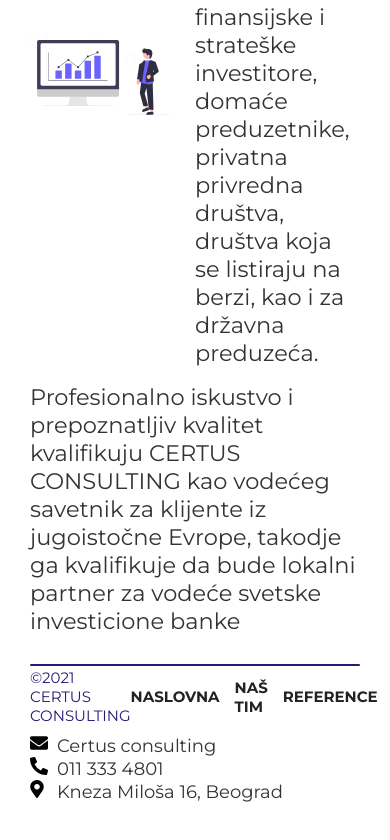
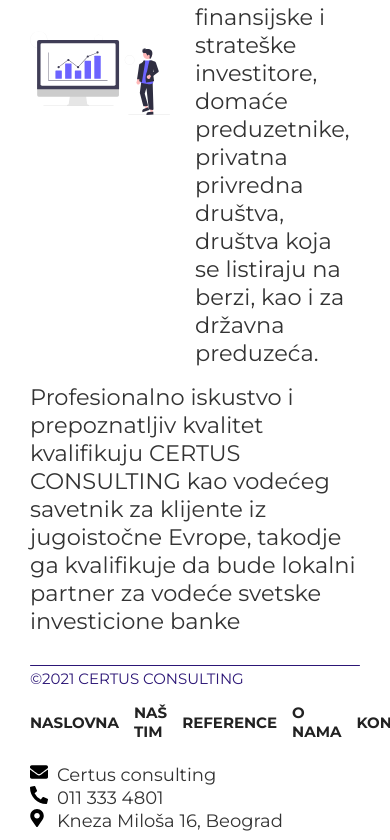
Before and after one commit to Aleksandarc/certusConsulting, a plain HTML site: page index.html in a window 390 px wide. Shown: the part 4762-5602 px from the top of the page. Before the commit the page ends 5573 px from the top, so only its background shows below. Drawn offline with Linux system fonts and the light colour scheme.

Commit message:
Responsive footer

```diff
--- a/style.css
+++ b/style.css
@@ -24,6 +24,10 @@
   font-weight: inherit;
   color: var(--primary-color);
   text-transform: uppercase;
+}
+
+body {
+  overflow-x: hidden;
 }
 
 /* ------------- NAVBAR -------------  */
@@ -955,6 +959,12 @@ table {
   .kontaktImg {
     max-height: 40vh;
   }
+  /* Podesava footer */
+  .main_footer {
+    flex-direction: column;
+    padding: 2% 0;
+    align-items: flex-start;
+  }
 }
 
 /* Mobile CSS */
```
